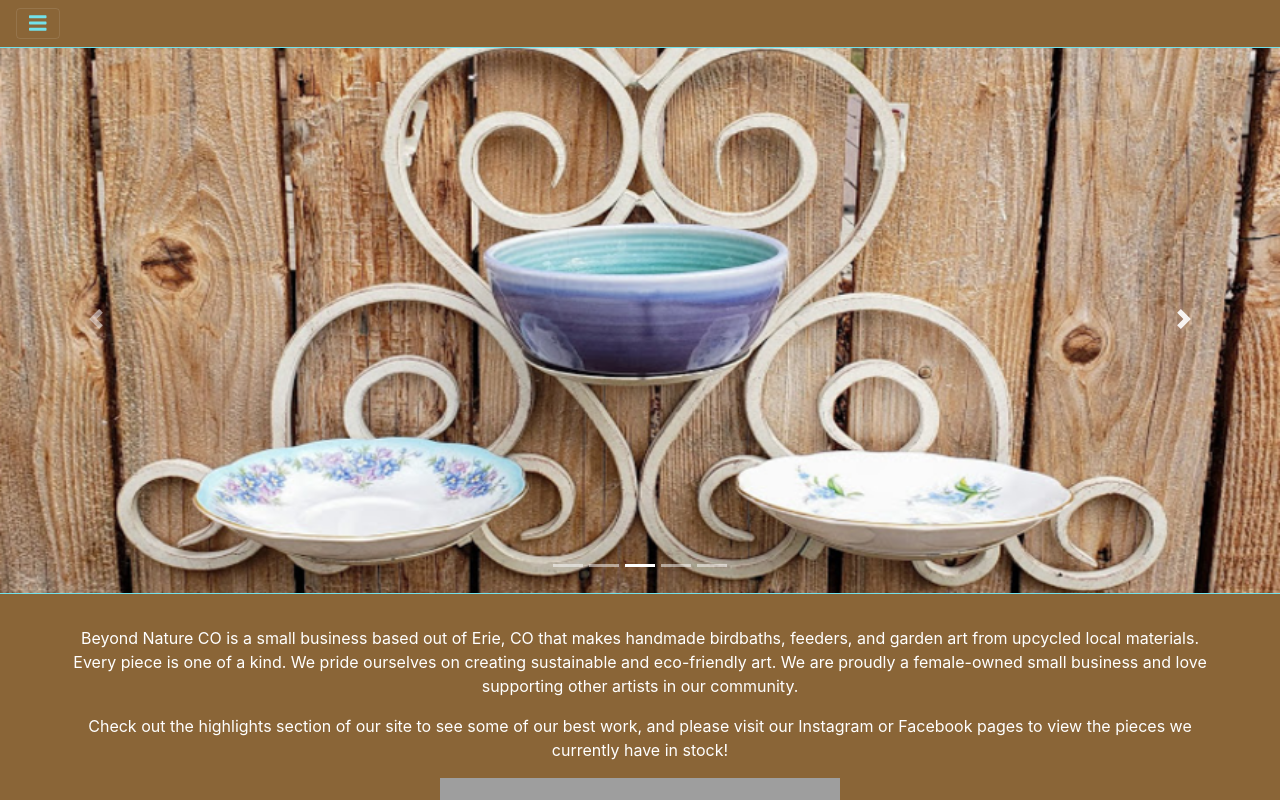
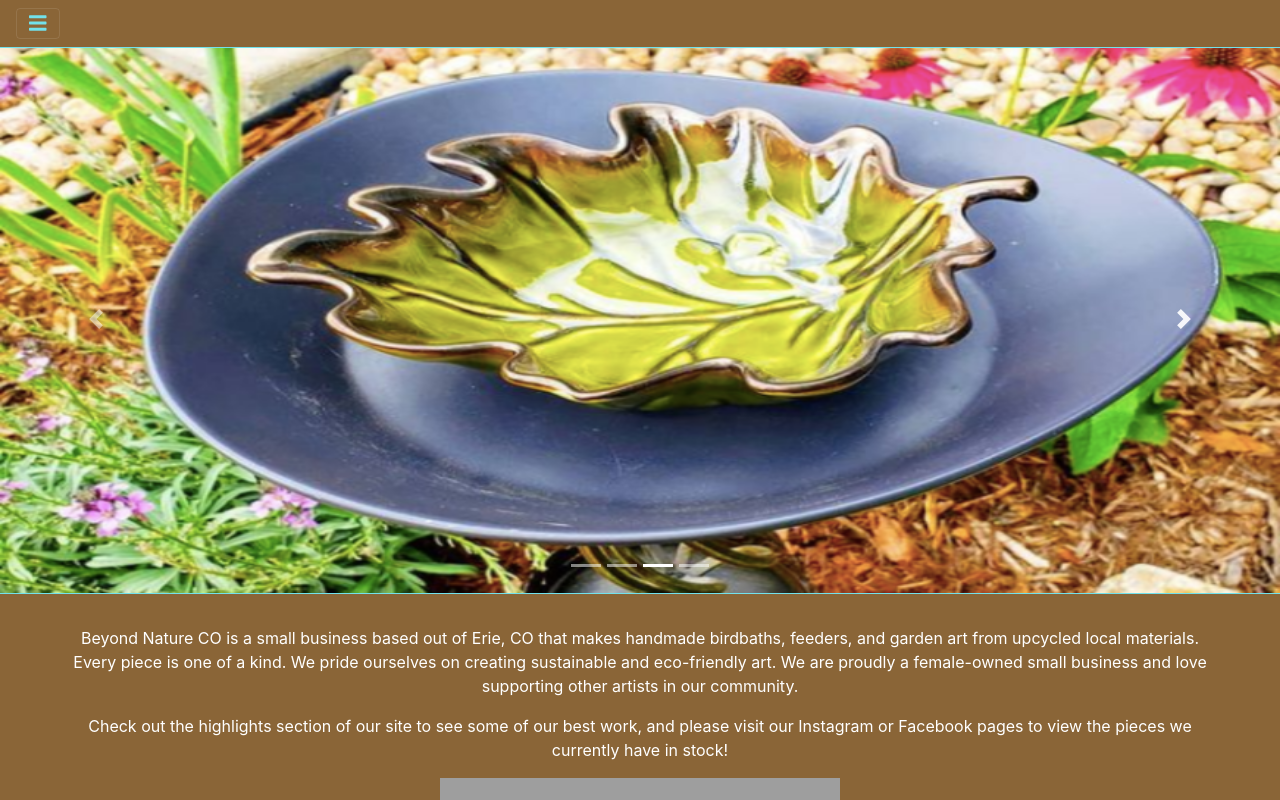
Before and after one commit to lawrencek1992/Beyond-Nature-CO, a React (Create React App) app: page / in a window 1280 px wide. Both pictures are taken after a click on the button "Next". Built offline with nearby package versions, Linux system fonts and the light colour scheme; no server answers; grey boxes are pictures that could not be loaded.

Commit message:
Remove blue bowl photo from PhotoCarousel.js

```diff
--- a/src/components/PhotoCarousel.js
+++ b/src/components/PhotoCarousel.js
@@ -1,8 +1,7 @@
 import React from 'react';
 import Carousel from 'react-bootstrap/Carousel';
 import hangingPorcelainFeeders from '../photos/hanging-porcelain-feeders.png';
-import logo from '../photos/Logo.png'
-import blueBowl from '../photos/blue-bowl.png';
+import logo from '../photos/Logo.png';
 import greenBirdbath from '../photos/green-birdbath.png';
 import greenLeaf from '../photos/green-leaf.png';
 
@@ -19,13 +18,6 @@ const PhotoCarousel = () => {
           <Carousel.Item class="carousel-item">
             <img
               className="d-block w-100 main-image"
-              src={greenLeaf}
-              alt="A porcelain leaf-shaped birdbath sits in a black basin"
-            />
-          </Carousel.Item>
-          <Carousel.Item class="carousel-item">
-            <img
-              className="d-block w-100 main-image"
               src={hangingPorcelainFeeders}
               alt="Three porcelain bird feeders hang from a fence"
             />
@@ -33,8 +25,8 @@ const PhotoCarousel = () => {
           <Carousel.Item class="carousel-item">
             <img
               className="d-block w-100 main-image"
-              src={blueBowl}
-              alt="A blue glass birdbath hangs on a fence post in a field"
+              src={greenLeaf}
+              alt="A porcelain leaf-shaped birdbath sits in a black basin"
             />
           </Carousel.Item>
           <Carousel.Item class="carousel-item">
```
